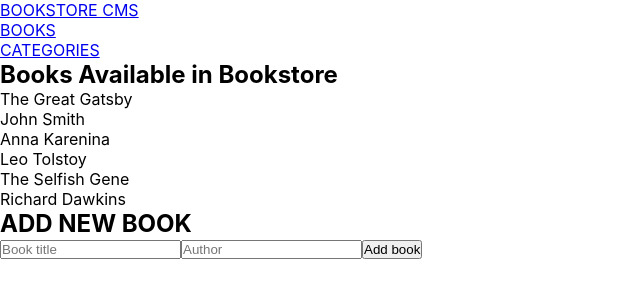
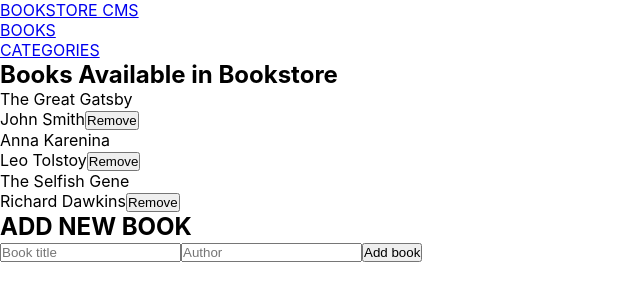
Before and after one commit to zdnahom/bookstore, a React (Create React App) app: page / in a window 1280 px wide. Shown: the top 300 px of the page, without its empty margins (0-640 px from the left). Built offline with nearby package versions, Linux system fonts and the light colour scheme.

Commit message:
Implement remove button functionality

```diff
--- a/src/components/Book.js
+++ b/src/components/Book.js
@@ -1,13 +1,19 @@
 import PropTypes from 'prop-types';
+import { useDispatch } from 'react-redux';
+import { removeBook } from '../redux/features/books/booksSlice';
 
-const Book = ({ bookInfo }) => (
+const Book = ({ bookInfo }) => {
+  const dispatch = useDispatch();
+  return (
     <li>
       <div className="book-content">
         <p>{bookInfo.title}</p>
         <span>{bookInfo.author}</span>
+        <button type="button" onClick={() => dispatch(removeBook(bookInfo.item_id))}>Remove</button>
       </div>
     </li>
   );
+};
 
 export default Book;
 Book.propTypes = {
--- a/src/components/BookList.js
+++ b/src/components/BookList.js
@@ -27,10 +27,10 @@ const BookList = () => {
 
   const addNewBook = (e) => {
     e.preventDefault();
-    const id = `item${books.length + 1}`;
+    const id = Math.floor(Math.random() * 100000);
     if (newBookInfo.title.trim() && newBookInfo.author.trim()) {
       dispatch(addBook({
-        item_id: id,
+        item_id: id.toString(),
         title: newBookInfo.title,
         author: newBookInfo.author,
       }));
--- a/src/redux/features/books/booksSlice.js
+++ b/src/redux/features/books/booksSlice.js
@@ -29,10 +29,10 @@ const booksSlice = createSlice({
   reducers: {
     addBook: (state, action) => {
       state.books.push(action.payload);
-      // state.books = [...state.books,action.payload]
     },
     removeBook: (state, action) => {
-      state.books.filter((book) => book.id !== action.payload);
+      const filteredBooks = state.books.filter((book) => book.item_id !== action.payload);
+      return { ...state, books: filteredBooks };
     },
   },
 });
```
Lines whose indentation alone changed are shown as unchanged.
